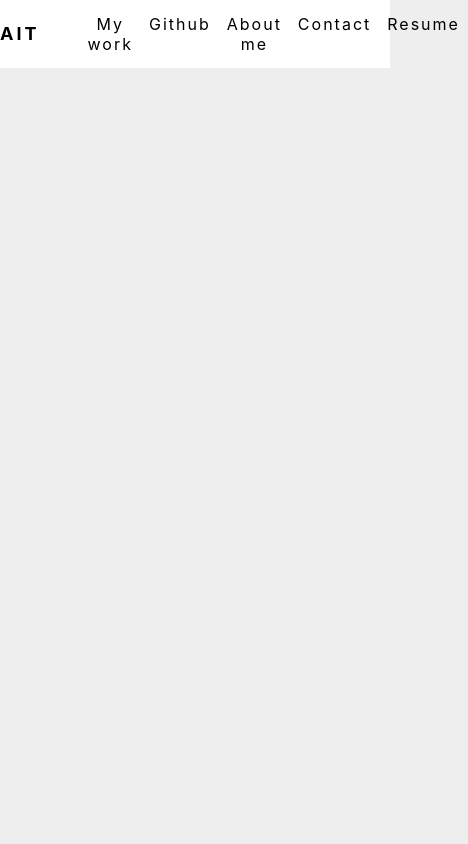
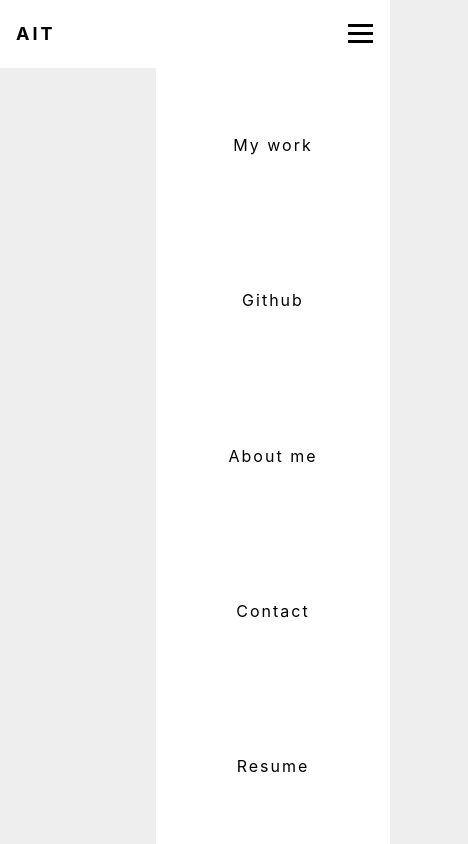
Before and after one commit to torraagus/portfolio, a React (Create React App) app: page / in a window 390 px wide. Shown: the whole page, 468 px wide, since content can reach past the window. Built offline with nearby package versions, Linux system fonts and the light colour scheme.

Commit message:
Add BurguerMenu component and adapt Menu component to tablets and mobiles

```diff
--- a/src/App.js
+++ b/src/App.js
@@ -1,7 +1,8 @@
 import React from "react";
 // import logo from './logo.svg';
 import "./App.css";
-import { Nav, Logo, Menu, MenuItem } from "./components/nav/nav.styles";
+import styled from "styled-components"
+import { Nav, Logo, Menu, MenuItem, BurguerMenu, MenuLine } from "./components/nav/nav.styles";
 
 function App() {
 	const menuItems = ["My work", "Github", "About me", "Contact", "Resume"];
@@ -14,7 +15,12 @@ function App() {
 					{menuItems.map((item) => (
 						<MenuItem>{item}</MenuItem>
 					))}
-				</Menu>
+        </Menu>
+        <BurguerMenu>
+          <MenuLine />
+          <MenuLine />
+          <MenuLine />
+        </BurguerMenu>
 			</Nav>
 			{/* <header className="App-header">
         <img src={logo} className="App-logo" alt="logo" />
--- a/src/components/nav/nav.styles.js
+++ b/src/components/nav/nav.styles.js
@@ -6,6 +6,11 @@ export const Nav = styled.nav`
 	align-items: center;
 	background-color: white;
 	height: 8vh;
+
+	@media (max-width: 768px) {
+		padding: 0 1rem 0 1rem;
+		justify-content: space-between;
+	}
 `;
 
 export const Logo = styled.div`
@@ -18,10 +23,46 @@ export const Logo = styled.div`
 export const Menu = styled.ul`
 	display: flex;
 	list-style: none;
+	margin: 0;
+	padding: 0;
+	background-color: white;
+
+	@media (max-width: 768px) {
+		flex-direction: column;
+		position: absolute;
+		top: 8vh;
+		right: 0;
+		height: 92vh;
+		width: 60vw;
+	}
 `;
 
 export const MenuItem = styled.li`
 	letter-spacing: 2px;
 	padding-left: 0.5rem;
 	padding-right: 0.5rem;
+
+	@media (max-width: 768px) {
+		display: flex;
+		align-items: center;
+		justify-content: center;
+		padding: 0;
+		margin: 0;
+		height: 20%;
+	}
 `;
+
+export const BurguerMenu = styled.div`
+	display: none;
+
+	@media (max-width: 768px) {
+		display: block;
+	}
+`;
+
+export const MenuLine = styled.div`
+	background-color: black;
+	margin: 5px 1px;
+	height: 3px;
+	width: 25px;
+`;
```
